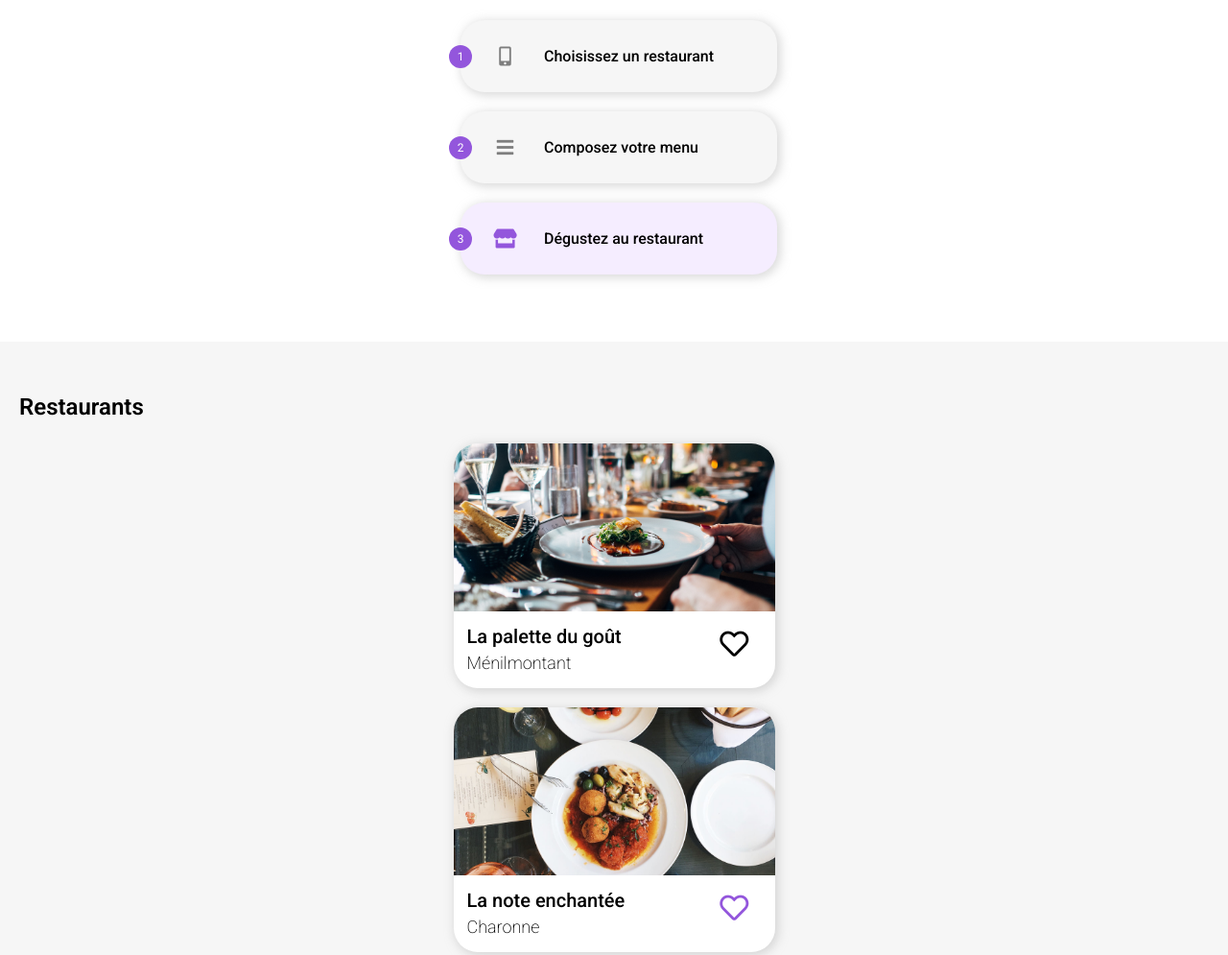
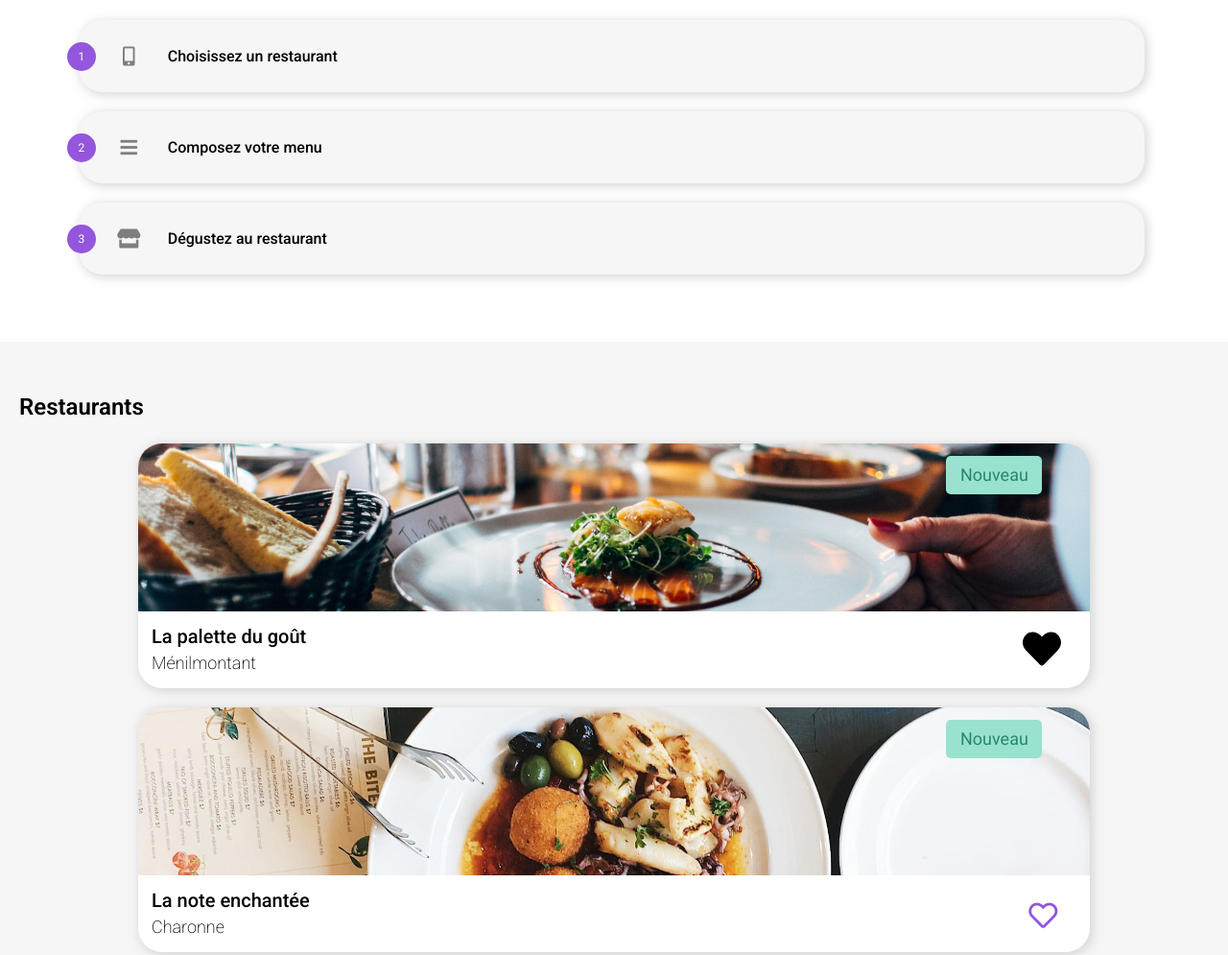
Before and after one commit to JuPrvnt/JustineProvent_3_02122021, a website: page index.html in a window 1280 px wide. Shown: the part 475-1470 px from the top of the page at 96% size. Drawn offline with Linux system fonts and the light colour scheme; a web font is replaced by a local one.

Commit message:
ajout de l'élément "nouveau"

```diff
--- a/index.html
+++ b/index.html
@@ -42,17 +42,17 @@
                 <p>Fonctionnement</p>
             </div>
             <div class="filters">
-                <div class="filter1">
+                <div class="filter-block">
                     <p class="filter-nbr">1</p>
                     <i class="fas fa-mobile-alt fa-fw"></i>
                     <p class="filter-text">Choisissez un restaurant</p>
                 </div>
-                <div class="filter2">
+                <div class="filter-block">
                     <p class="filter-nbr">2</p>
                     <i class="fas fa-bars fa-fw"></i>
                     <p class="filter-text">Composez votre menu</p>
                 </div>
-                <div class="filter3">
+                <div class="filter-block">
                     <p class="filter-nbr">3</p>
                     <i class="fas fa-store fa-fw"></i>
                     <p class="filter-text">Dégustez au restaurant</p>
@@ -66,6 +66,9 @@
             </div>
             <div class="cards-categories">
                 <div class="card">
+                    <div class="new">
+                        Nouveau
+                    </div>
                     <a class="card-link" href="./pages/menu1.html">
                         <img class="cards-photos" src="./images/restaurants/jay-wennington-N_Y88TWmGwA-unsplash.jpg"
                             alt="La palette du goût" />
@@ -75,12 +78,15 @@
                                 <p class="cards-location">Ménilmontant</p>
                             </div>
                             <div class="cards-heart">
-                                <i class="far fa-heart fa-fw"></i>
+                                <img class="heart" src="./svg/heart-solid.svg" alt="coeur">
                             </div>
                         </div>
                     </a>
                 </div>
                 <div class="card">
+                    <div class="new">
+                        Nouveau
+                    </div>
                     <a class="card-link" href="./pages/menu2.html">
                         <img class="cards-photos" src="./images/restaurants/stil-u2Lp8tXIcjw-unsplash.jpg"
                             alt="La note enchantée" />
--- a/scss/pages/_homepage.scss
+++ b/scss/pages/_homepage.scss
@@ -58,7 +58,6 @@ h2 {
     display: flex;
     flex-direction: column;
     padding: 30px 25px 50px 20px;
-    margin-right: 20px;
 }
 
 .section-title {
@@ -72,24 +71,32 @@ h2 {
     align-items: center;
 }
 
-.filter1, .filter2, .filter3 {
+.filter-block {
     display: flex;
     flex-direction: row;
     align-items: center;
-    width: 330px;
+    width: 90%;
     height: 75px;
     background-color: $background-soft-grey;
     border-radius: 25px;
-    margin: 0px 0px 20px 35px;
+    margin-bottom: 20px;
     box-shadow: $shadow-site;
+
+    &:hover {
+        background-color: #f5edff;
+
+        & .fas.fa-mobile-alt, .fas.fa-bars, .fas.fa-store {
+            color: $color-primary;
+        }
+    }
 }
 
 .filter-nbr {
     display: flex;
     align-items: center;
     justify-content: center;
-    width: 24px;
-    height: 24px;
+    width: 30px;
+    height: 30px;
     color: white;
     font-size: 12px;
     background-color: $color-primary;
@@ -107,14 +114,6 @@ h2 {
     font-weight: 500;
 }
 
-.filter3 {
-    background-color: #f5edff;
-}
-
-.fas.fa-store {
-    color: $color-primary;
-}
-
 .section3 {
     display: flex;
     flex-direction: column;
@@ -129,16 +128,35 @@ h2 {
 }
 
 .card {
+    width: 80%;
     background-color: white;
     border-radius: 25px;
     margin-bottom: 20px;
     box-shadow: $shadow-site;
+    position: relative;
+}
+
+.new {
+    position: absolute;
+    display: flex;
+    justify-content: center;
+    align-items: center;
+    z-index: 999;
+    width: 100px;
+    height: 40px;
+    font-size: 18px;
+    background-color: $color-tertiary;
+    color: darken($color: $color-tertiary, $amount: 40);
+    border-radius: 5px;
+    right: 5%;
+    top: 5%;
 }
 
 .cards-photos {
-    width: 335px;
+    width: 100%;
     height: 175px;
     object-fit: cover;
+    position: relative;
     border-radius: 25px 25px 0px 0px;
 }
 
@@ -146,6 +164,7 @@ h2 {
     display: flex;
     flex-direction: row;
     align-items: center;
+    justify-content: space-between;
 }
 
 .cards-text {
@@ -168,7 +187,13 @@ h2 {
 
 .cards-heart, .cards-heart-purple {
     font-size: 30px;
-    margin: 10px 14px 25px 60px;
+    padding-right: 30px;
+}
+
+.heart {
+    width: 40px;
+    height: 40px;
+    fill: purple;
 }
 
 .fas.fa-utensils, .fas.fa-hands-helping {
```
Also changed, not shown: pages/menu2.html (+3 -7 lines), pages/menu3.html (+3 -6 lines), pages/menu4.html (+3 -6 lines), css/style.css, svg/heart-solid.svg (added), 1 other file.
